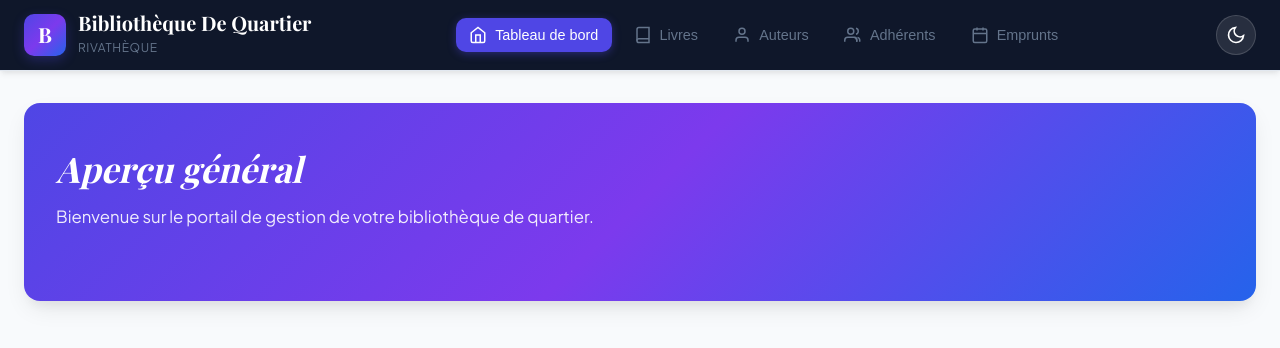
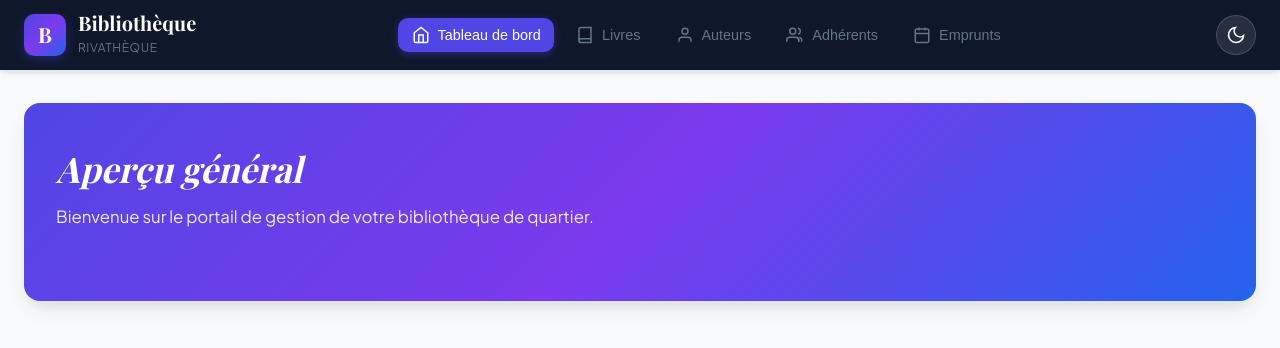
Before and after one commit to jorivas021/projet-bibliotheque-S14-S15, a plain HTML site: page frontend/index.html in a window 1280 px wide. Drawn offline with nearby package versions, Linux system fonts and the light colour scheme; no server answers; a web font is replaced by a local one.

```diff
--- a/frontend/index.html
+++ b/frontend/index.html
@@ -19,7 +19,7 @@
           <span>B</span>
         </div>
         <div class="brand-text">
-          <h1>Bibliothèque De Quartier</h1>
+          <h1>Bibliothèque</h1>
           <span class="sub-brand">Rivathèque</span>
         </div>
       </div>
```
